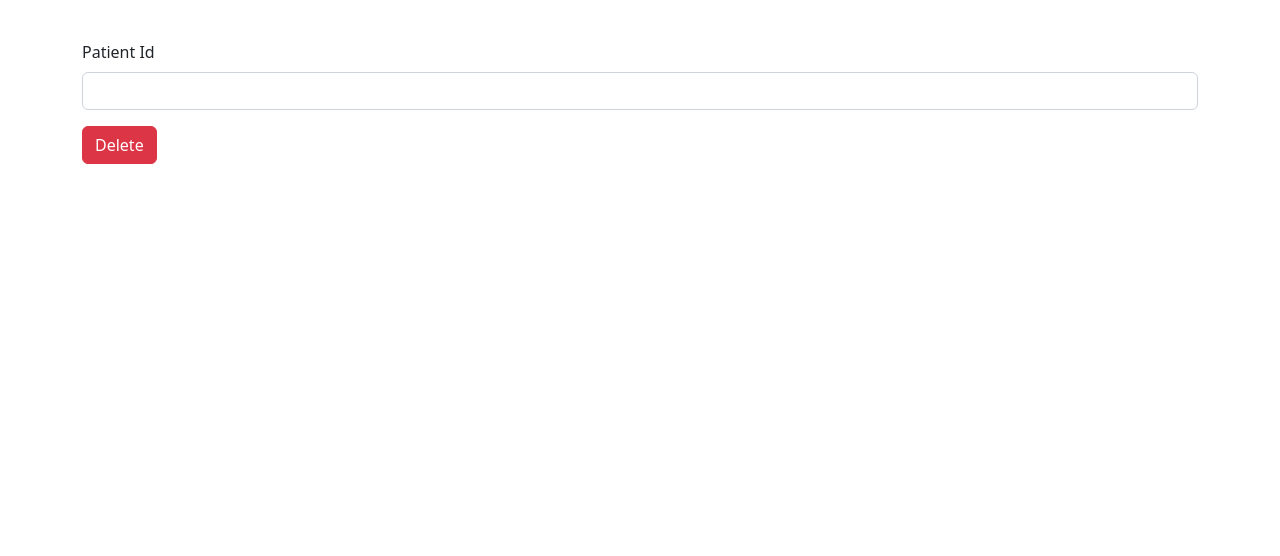
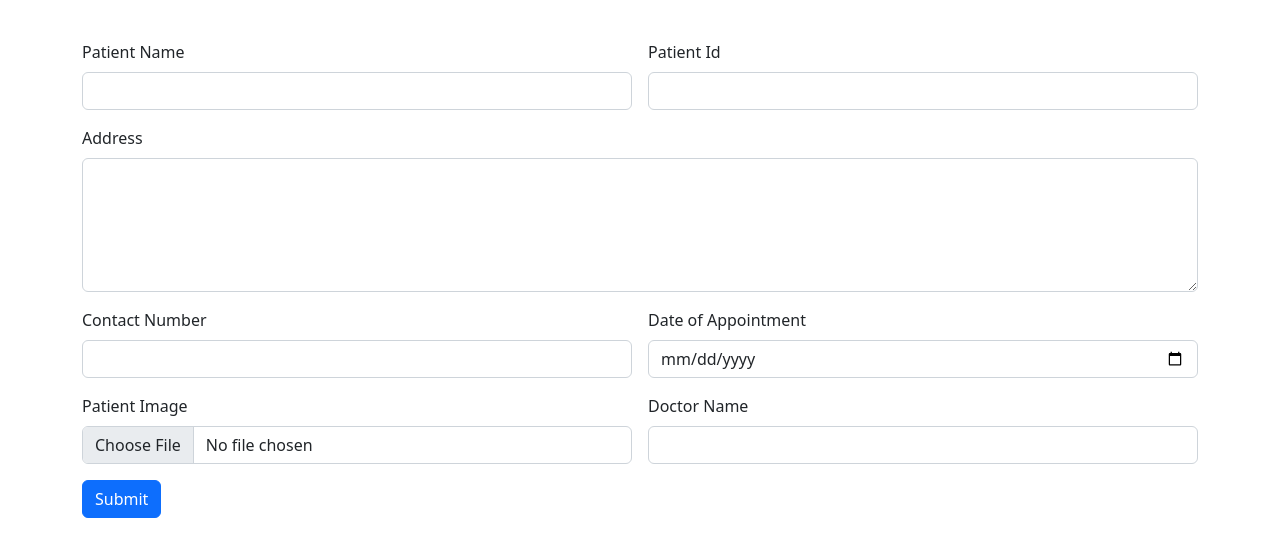
Before and after one commit to itsmeabhishekn/patient_app_angular, an Angular app: page / in a window 1280 px wide. Shown: the top 556 px of the page. Built offline with nearby package versions, Linux system fonts and the light colour scheme.

Commit message:
Added routes

```diff
--- a/src/app/app.component.html
+++ b/src/app/app.component.html
@@ -1,5 +1,5 @@
 
 <!-- <app-patient-entry></app-patient-entry> -->
 <!-- <app-patient-search></app-patient-search> -->
-<app-patient-delete></app-patient-delete>
+<!-- <app-patient-delete></app-patient-delete> -->
 <router-outlet></router-outlet>
--- a/src/app/app.module.ts
+++ b/src/app/app.module.ts
@@ -6,6 +6,22 @@ import { AppComponent } from './app.component';
 import { PatientEntryComponent } from './patient-entry/patient-entry.component';
 import { PatientSearchComponent } from './patient-search/patient-search.component';
 import { PatientDeleteComponent } from './patient-delete/patient-delete.component';
+import { Routes, RouterModule } from '@angular/router';
+
+const myRoute:Routes = [
+  {
+    path : "",
+    component:PatientEntryComponent
+  },
+  {
+    path:"search",
+    component:PatientSearchComponent
+  },
+  {
+    path:"delete",
+    component:PatientDeleteComponent
+  }
+]
 
 @NgModule({
   declarations: [
@@ -16,7 +32,8 @@ import { PatientDeleteComponent } from './patient-delete/patient-delete.componen
   ],
   imports: [
     BrowserModule,
-    AppRoutingModule
+    AppRoutingModule,
+    RouterModule.forRoot(myRoute)
   ],
   providers: [],
   bootstrap: [AppComponent]
```
